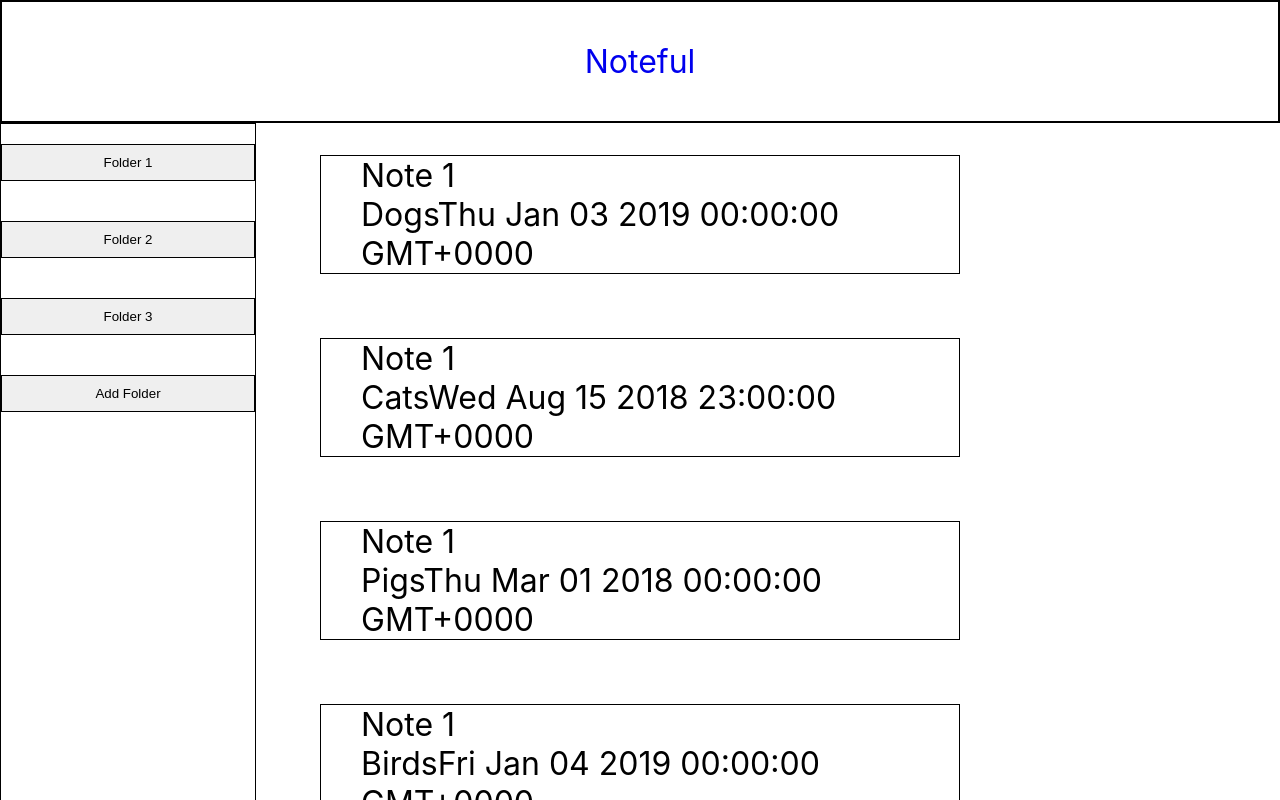
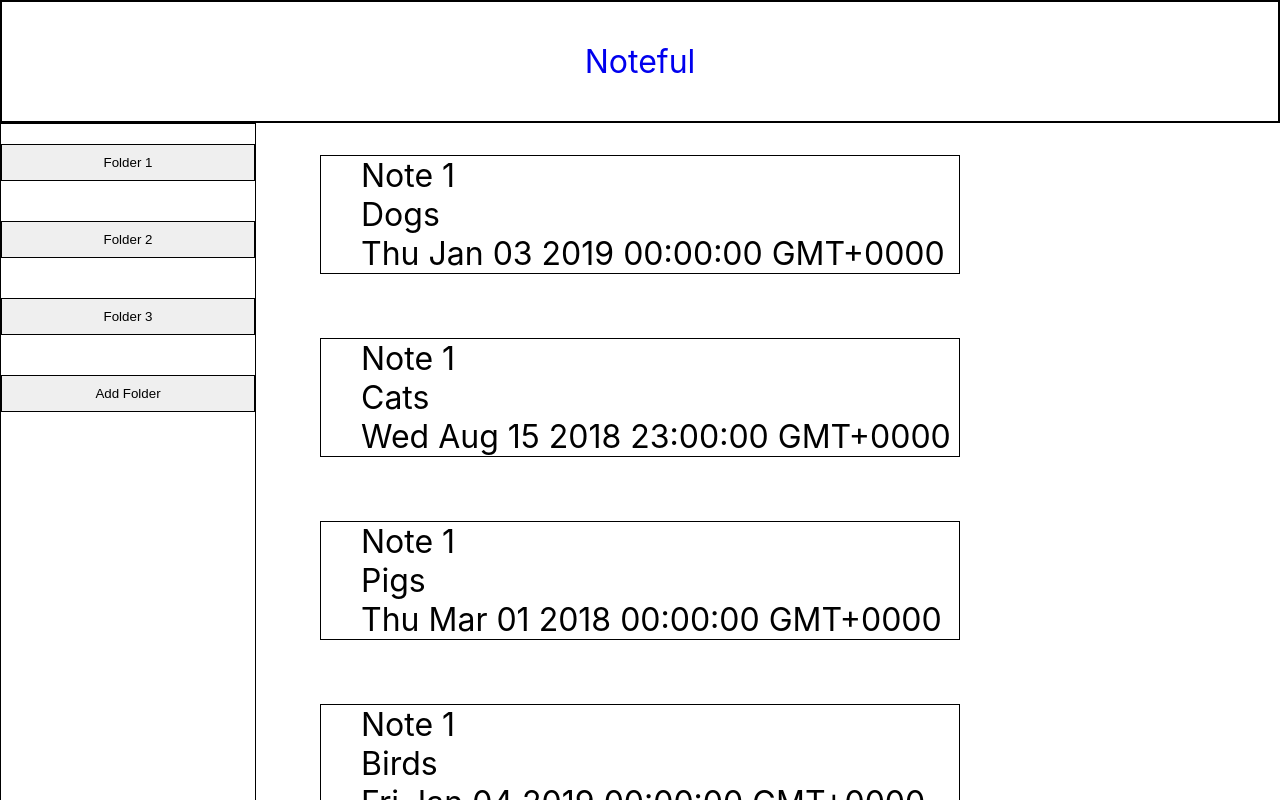
Before and after one commit to AJStolp/Noteful-app, a React (Create React App) app: page / in a window 1280 px wide. Shown: the top 800 px of the page. Built offline with nearby package versions, Linux system fonts and the light colour scheme.

Commit message:
question on state

```diff
--- a/src/notes/notes.css
+++ b/src/notes/notes.css
@@ -16,10 +16,10 @@
     align-items: center;
     justify-content: center;
     font-size: 2.5vw;
+    padding-bottom: 20px;
 }
 
 .noteButton {
-    text-align: left;
     height: 20px;
     border: 1px solid black;
 }
--- a/src/notes/notes.js
+++ b/src/notes/notes.js
@@ -9,7 +9,7 @@ const notes = (props) => {
         <ul key={i} className='notes'>
             <li>
                 Note 1 <br />
-                {value.name}
+                {value.name}<br />
                 <Moment>
                     {value.modified}
                 </Moment>
```
